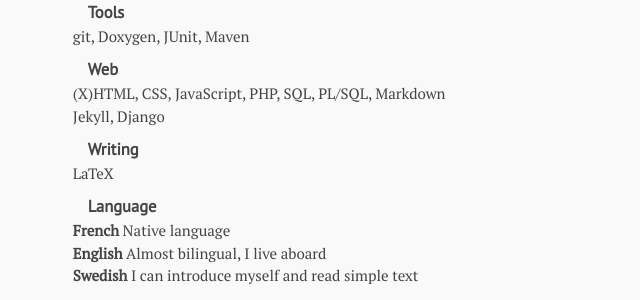
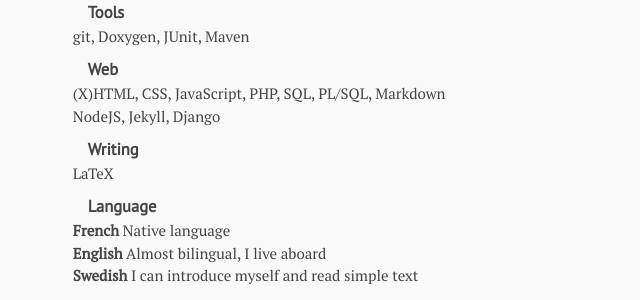
Before and after one commit to blasterbug/blasterbug.github.io, a Jekyll site: the page built from curriculum.md, in a window 1280 px wide and 900 px high, scrolled down 776 px. Shown: the part 154-454 px from the top of the window, without its empty margins (404-1044 px from the left). Built offline with Jekyll 4.4.1, drawn with Linux system fonts in a browser that asks for light colours; some web fonts are replaced.

Commit message:
NodeJS in skills

```diff
--- a/curriculum.md
+++ b/curriculum.md
@@ -61,7 +61,7 @@
 
     <dt>Web</dt>
     <dd>(X)HTML, CSS, JavaScript, PHP, SQL, PL/SQL, Markdown</dd>
-    <dd>Jekyll, Django</dd>
+    <dd>NodeJS, Jekyll, Django</dd>
 
     <dt>Writing</dt>
     <dd>LaTeX</dd>
```
